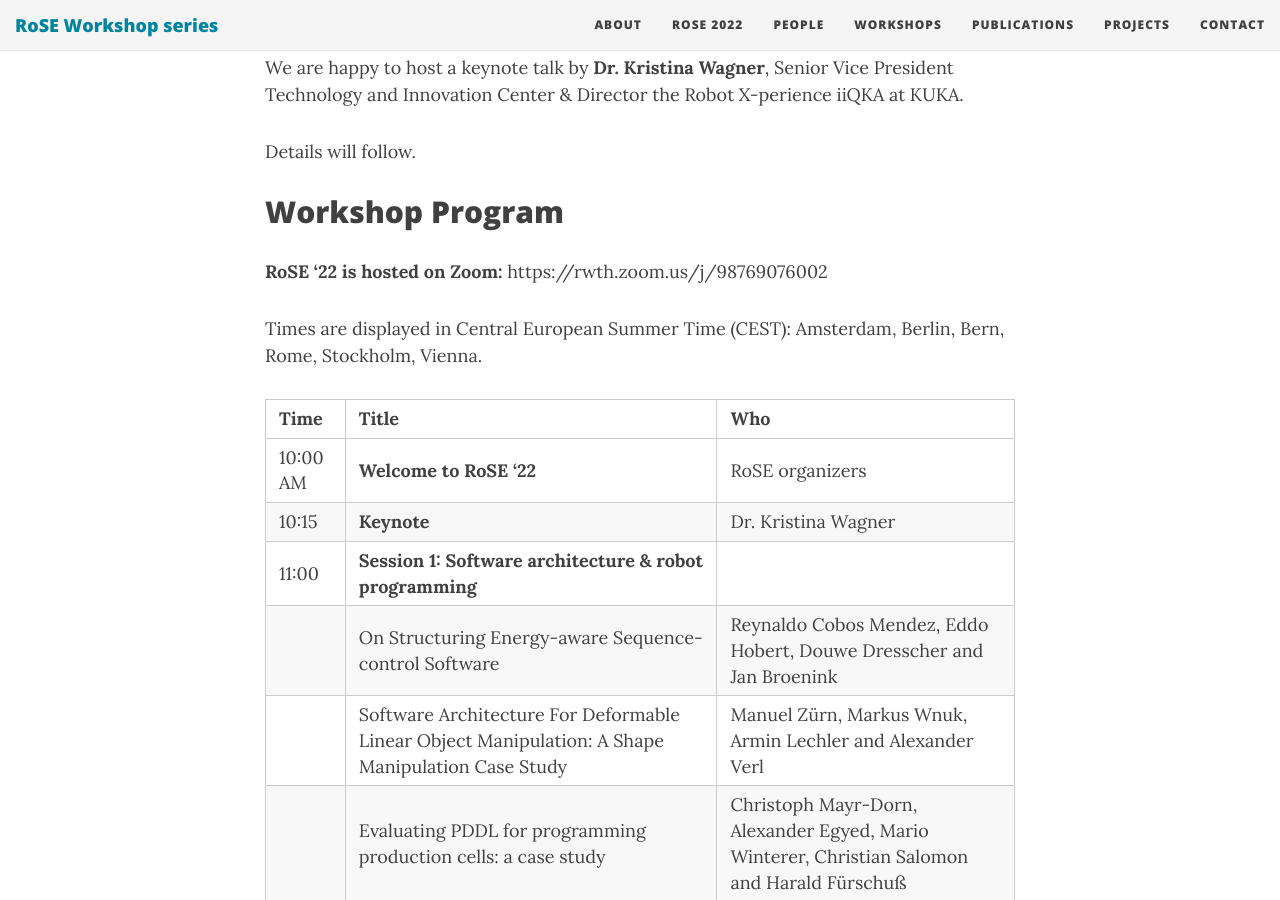
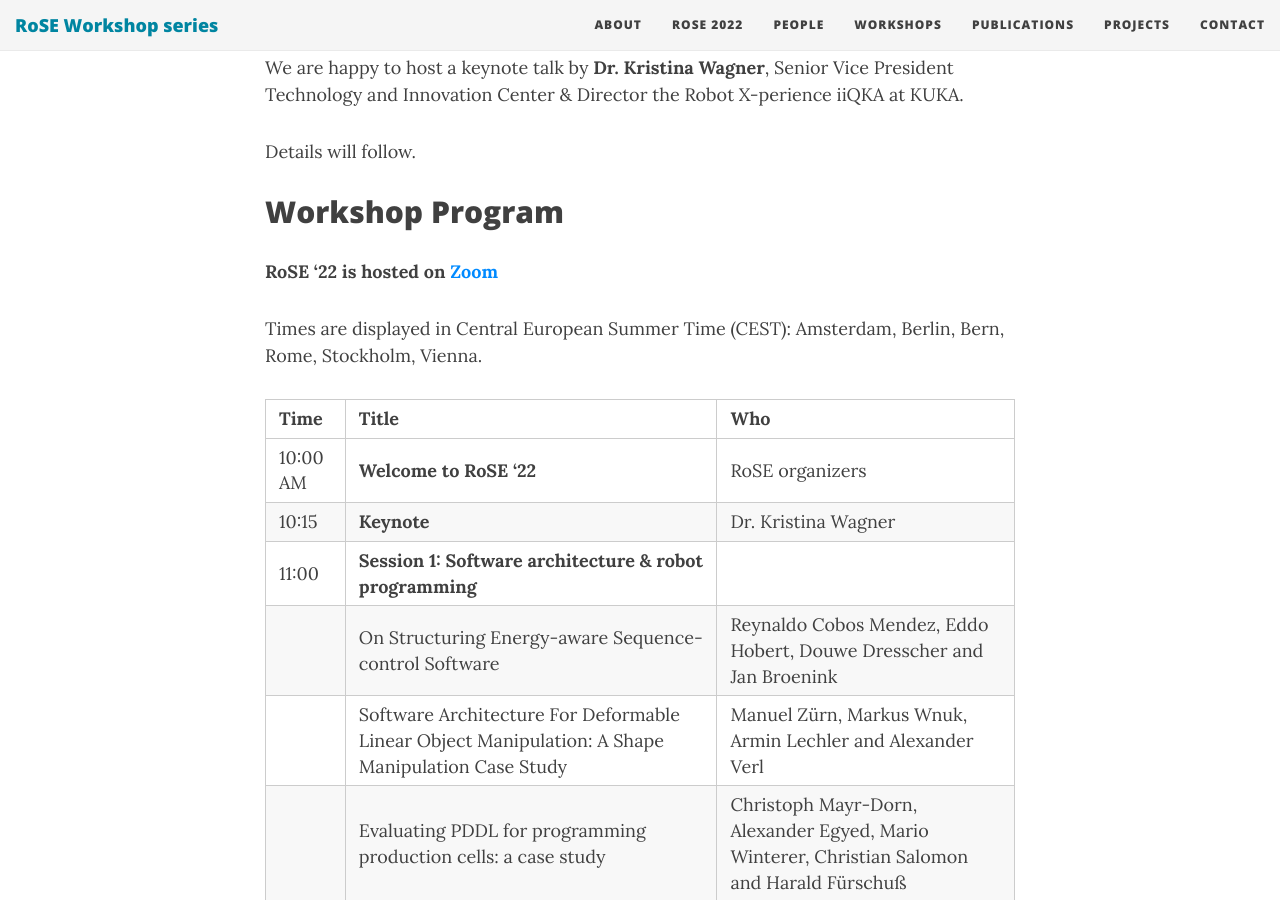
Before and after one commit to rose-workshops/rose-workshops.github.io, a Jekyll site: the page built from rose2022.md, in a window 1280 px wide and 900 px high, scrolled down 1676 px. Built offline with Jekyll 4.4.1, drawn with Linux system fonts in a browser that asks for light colours; nearby versions of some CDN libraries.

Commit message:
Fixed link rendering.

```diff
--- a/rose2022.md
+++ b/rose2022.md
@@ -43,7 +43,7 @@ Details will follow.
 
 ## Workshop Program
 
-**RoSE '22 is hosted on Zoom:** https://rwth.zoom.us/j/98769076002
+**RoSE '22 is hosted on [Zoom](https://rwth.zoom.us/j/98769076002)**
 
 Times are displayed in Central European Summer Time (CEST): Amsterdam, Berlin, Bern, Rome, Stockholm, Vienna.
 
```
